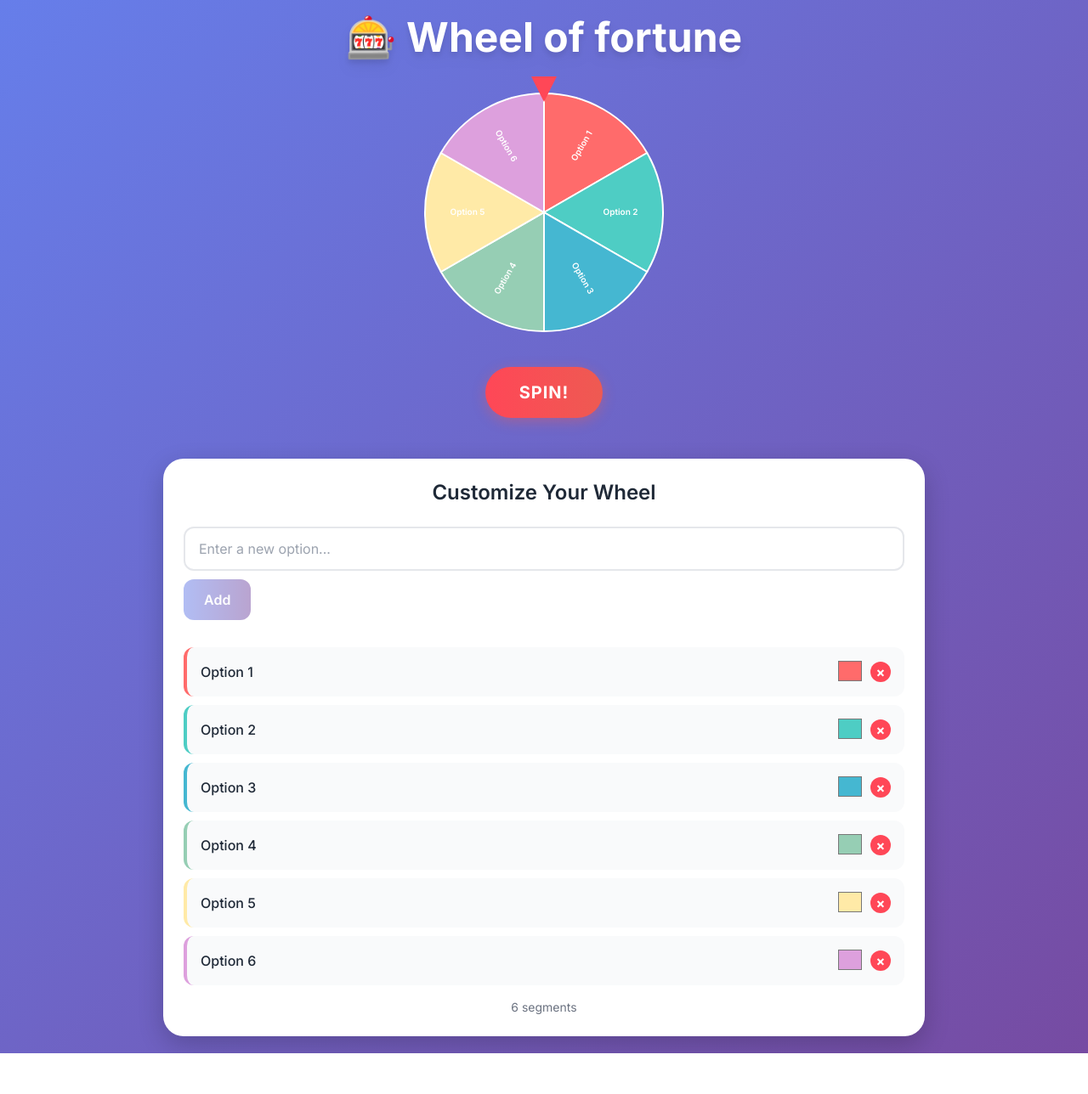
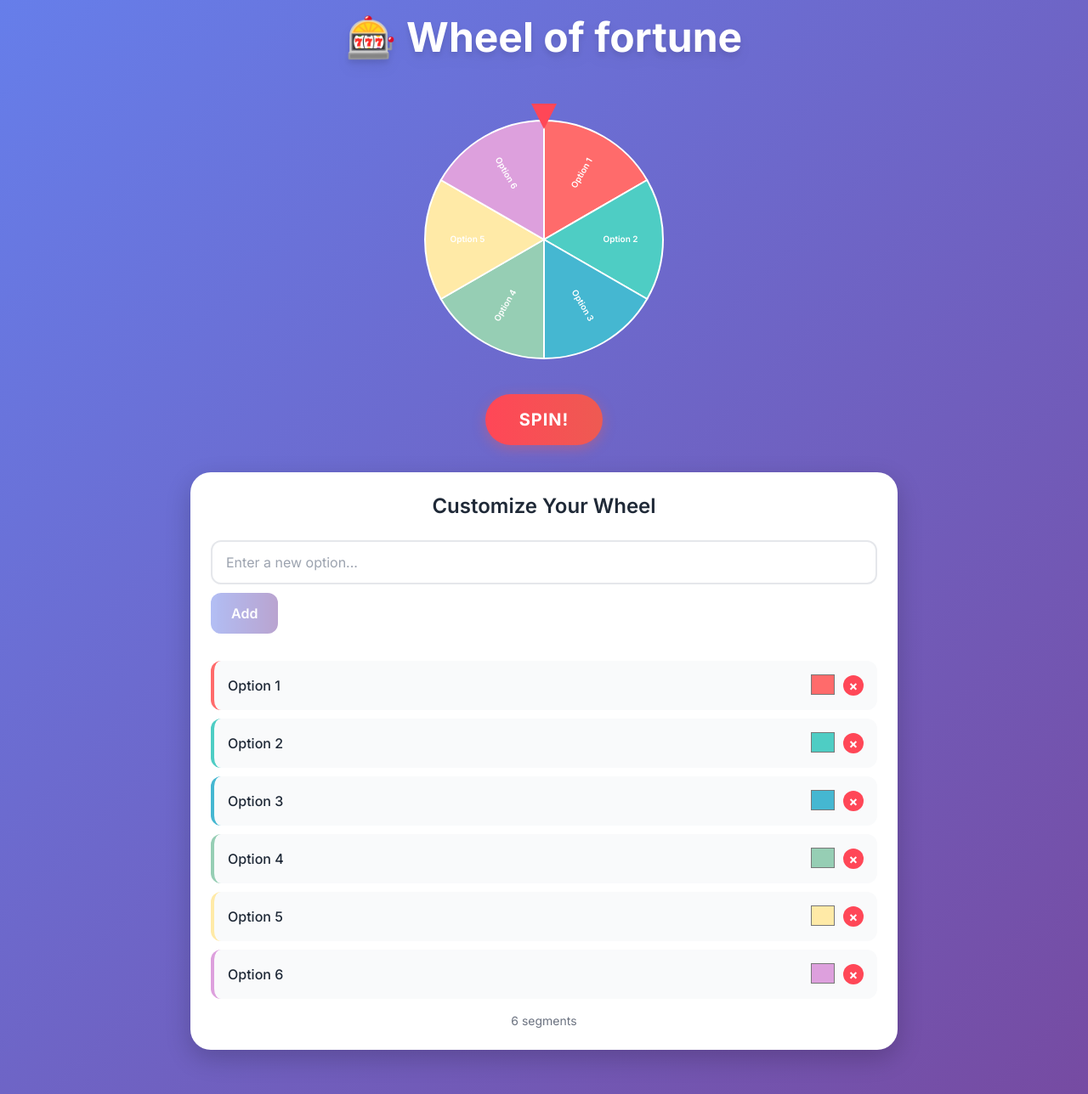
Before and after one commit to aurhell/vue3-wheel-of-fortune, a Vue app: page / in a window 1280 px wide. Shown: the whole page at 85% size. Before the commit the page ends 1240 px from the top, so only its background shows below. Built offline with nearby package versions, Linux system fonts and the light colour scheme.

Commit message:
:recycle: Feat(WheelOfFortune): create main component

```diff
--- a/src/App.vue
+++ b/src/App.vue
@@ -1,12 +1,11 @@
 <script setup lang="ts">
-import { ref, watchEffect } from "vue"
+import { ref } from "vue"
 
-import SegmentControls from "./components/SegmentControls.vue"
-import SpinningWheel from "./components/SpinningWheel.vue"
-import WinnerDisplay from "./components/WinnerDisplay.vue"
-import { MAX_SEGMENTS, MIN_SEGMENTS } from "./constants"
+import WheelOfFortune from "./components/WheelOfFortune.vue"
 
-import type { HexColor, Segment } from "./types"
+import type { Segment } from "./types"
+
+const wheelRef = ref<InstanceType<typeof WheelOfFortune> | null>(null)
 
 const segments = ref<Segment[]>([
   { name: "Option 1" },
@@ -17,37 +16,10 @@ const segments = ref<Segment[]>([
   { name: "Option 6" },
 ])
 
-const onSegmentAdd = (name: string): void => {
-  if (segments.value.length < MAX_SEGMENTS) {
-    segments.value.push({ name: name.trim() })
-  }
+const onWinner = (value: string): void => {
+  if (value.trim() === "") return
+  console.log(`Winner: ${value}`)
 }
-
-const onSegmentRemove = (index: number): void => {
-  if (segments.value.length > MIN_SEGMENTS) {
-    segments.value.splice(index, 1)
-  }
-}
-
-const onSegmentUpdateName = (index: number, segment: string): void => {
-  if (segment.trim() && segments.value.length < MAX_SEGMENTS) {
-    segments.value[index].name = segment.trim()
-  }
-}
-
-const onSegmentUpdateColor = (index: number, color: HexColor): void => {
-  segments.value[index].color = color
-}
-
-const winner = ref("")
-const onWinner = (value: string): void => {
-  winner.value = value
-}
-
-const isWinnerDisplayVisible = ref(false)
-watchEffect(() => {
-  isWinnerDisplayVisible.value = !!winner.value && winner.value.trim() !== ""
-})
 </script>
 
 <template>
@@ -57,25 +29,13 @@ watchEffect(() => {
         🎰 Wheel of fortune
       </h1>
 
-      <!-- Spinning Wheel Component -->
-      <SpinningWheel
+      <WheelOfFortune
+        ref="wheelRef"
         :segments="segments"
+        with-spin-button
+        with-winner-display
+        with-controls
         @winner="onWinner"
-      />
-
-      <!-- Winner Display Component -->
-      <WinnerDisplay
-        :winner="winner"
-        :is-visible="isWinnerDisplayVisible"
-      />
-
-      <!-- Segment Controls Component -->
-      <SegmentControls
-        :segments="segments"
-        @segment:add="onSegmentAdd"
-        @segment:remove="onSegmentRemove"
-        @segment:update:name="onSegmentUpdateName"
-        @segment:update:color="onSegmentUpdateColor"
       />
     </div>
   </div>
--- a/src/components/SegmentControls.vue
+++ b/src/components/SegmentControls.vue
@@ -48,7 +48,7 @@ const onSegmentUpdateColor = (index: number, color: HexColor): void => {
 </script>
 
 <template>
-  <div class="rounded-3xl bg-white p-8 shadow-custom sm:p-4 md:p-6">
+  <div class="w-full rounded-3xl bg-white p-8 shadow-custom sm:p-4 md:p-6">
     <h3 class="mb-6 text-center text-2xl font-semibold text-gray-800">
       Customize Your Wheel
     </h3>
--- a/src/components/SpinningWheel.vue
+++ b/src/components/SpinningWheel.vue
@@ -1,13 +1,10 @@
 <script setup lang="ts">
+import { inject } from "vue"
 
-import { watchEffect } from "vue"
-
-import { useSpin } from "@/composables/use-spin"
-import { HALF_CIRCLE, QUARTER_CIRCLE, THREE_QUARTER_CIRCLE, MIN_SEGMENTS, DEFAULT_COLORS } from "@/constants"
+import { HALF_CIRCLE, QUARTER_CIRCLE, THREE_QUARTER_CIRCLE, DEFAULT_COLORS } from "@/constants"
 
 import type { Segment } from "@/types"
 
-// Constants
 const SVG_SIZE = 300
 // eslint-disable-next-line no-magic-numbers
 const WHEEL_CENTER_X = SVG_SIZE / 2
@@ -27,29 +24,21 @@ type Props = {
 
 const props = defineProps<Props>()
 
-type Emits = {
-  spin: []
-  winner: [value: string]
-}
-
-const emit = defineEmits<Emits>()
-
 const colors = DEFAULT_COLORS
 
-const {
-  isSpinning,
-  rotation,
-  spin,
-  segmentAngle,
-  winner,
-} = useSpin(props.segments)
+const isSpinning = inject<boolean>("isSpinning")
+const rotation = inject<number>("rotation")
+const segmentAngle = inject<{ value: number }>("segmentAngle")
 
 const getSegmentColor = (index: number): string => {
   return props.segments[index].color || colors[index % colors.length]
 }
 
 const getSegmentPath = (index: number): string => {
-  const angle = segmentAngle.value
+  const angle = segmentAngle?.value
+  if (!angle) {
+    throw new Error("segmentAngle is not provided")
+  }
   const startAngle = (index * angle - QUARTER_CIRCLE) * DEGREES_TO_RADIANS
   const endAngle = ((index + 1) * angle - QUARTER_CIRCLE) * DEGREES_TO_RADIANS
 
@@ -64,33 +53,38 @@ const getSegmentPath = (index: number): string => {
 }
 
 const getTextX = (index: number): number => {
+  if (!segmentAngle) {
+    throw new Error("segmentAngle is not provided")
+  }
   // eslint-disable-next-line no-magic-numbers
   const angle = (index * segmentAngle.value + segmentAngle.value / 2 - QUARTER_CIRCLE) * DEGREES_TO_RADIANS
   return WHEEL_CENTER_X + TEXT_RADIUS * Math.cos(angle)
 }
 
 const getTextY = (index: number): number => {
+  if (!segmentAngle) {
+    throw new Error("segmentAngle is not provided")
+  }
   // eslint-disable-next-line no-magic-numbers
   const angle = (index * segmentAngle.value + segmentAngle.value / 2 - QUARTER_CIRCLE) * DEGREES_TO_RADIANS
   return WHEEL_CENTER_Y + TEXT_RADIUS * Math.sin(angle)
 }
 
 const getTextTransform = (index: number): string => {
+  if (!segmentAngle) {
+    throw new Error("segmentAngle is not provided")
+  }
   // eslint-disable-next-line no-magic-numbers
   const angle = index * segmentAngle.value + segmentAngle.value / 2 - QUARTER_CIRCLE
   const x = getTextX(index)
   const y = getTextY(index)
   return `rotate(${angle > QUARTER_CIRCLE && angle < THREE_QUARTER_CIRCLE ? angle + HALF_CIRCLE : angle}, ${x}, ${y})`
 }
-
-watchEffect(() => {
-  emit("winner", winner.value)
-})
 </script>
 
 <template>
-  <div class="mb-12 flex flex-col items-center">
-    <div class="relative mb-8">
+  <div class="flex flex-col items-center">
+    <div class="relative">
       <svg
         class="wheel-spin-transition xs:size-[200px] size-[300px] rounded-full sm:size-[250px] md:size-[300px]"
         :class="{ 'wheel-spin-transition': isSpinning }"
@@ -129,16 +123,5 @@ watchEffect(() => {
       <!-- Pointer -->
       <div class="absolute -top-2.5 left-1/2 z-10 size-0 -translate-x-1/2 transform border-x-[15px] border-t-[30px] border-x-transparent border-t-wheel-red" />
     </div>
-
-    <!-- Spin Button -->
-    <button
-      class="cursor-pointer rounded-full border-none bg-gradient-to-r from-wheel-red to-wheel-red-dark px-10 py-4 text-xl font-bold uppercase tracking-wider text-white shadow-button transition-all duration-300 hover:-translate-y-0.5 hover:shadow-button-hover active:translate-y-0 disabled:transform-none disabled:cursor-not-allowed disabled:opacity-60"
-      :class="{ 'animate-pulse-custom': isSpinning }"
-      :disabled="isSpinning || segments.length < MIN_SEGMENTS"
-      aria-label="Spin the wheel button"
-      @click="spin"
-    >
-      {{ isSpinning ? 'Spinning...' : 'SPIN!' }}
-    </button>
   </div>
 </template>
--- /dev/null
+++ b/src/components/WheelOfFortune.vue
@@ -0,0 +1,99 @@
+<script setup lang="ts">
+import { onMounted, provide, ref, watchEffect } from "vue"
+
+import SegmentControls from "@/components/SegmentControls.vue"
+import SpinningWheel from "@/components/SpinningWheel.vue"
+import WinnerDisplay from "@/components/WinnerDisplay.vue"
+import { useSegmentControls } from "@/composables/use-segment-controls"
+import { useSpin } from "@/composables/use-spin"
+import { MIN_SEGMENTS } from "@/constants"
+
+import type { Segment } from "@/types"
+
+type Emits = {
+  winner: [value: string]
+}
+
+const emit = defineEmits<Emits>()
+
+type Props = {
+  segments: Segment[],
+  withSpinButton?: boolean,
+  withWinnerDisplay?: boolean,
+  withControls?: boolean,
+}
+
+const props = defineProps<Props>()
+
+const {
+  isSpinning,
+  spin,
+  winner,
+  rotation,
+  segmentAngle,
+} = useSpin(props.segments)
+
+provide("spin", spin)
+provide("isSpinning", isSpinning)
+provide("rotation", rotation)
+provide("segmentAngle", segmentAngle)
+
+defineExpose({ spin })
+
+watchEffect(() => {
+  emit("winner", winner.value)
+})
+
+const isWinnerDisplayVisible = ref(false)
+
+watchEffect(() => {
+  if (!props.withWinnerDisplay) {
+    return
+  }
+  isWinnerDisplayVisible.value = !!winner.value && winner.value.trim() !== ""
+})
+
+const segmentsRef = ref(props.segments)
+const { onSegmentAdd, onSegmentRemove, onSegmentUpdateName, onSegmentUpdateColor } = useSegmentControls(segmentsRef)
+
+onMounted(() => {
+  console.info("[WheelOfFortune] To start the wheel manually, call the `spin` method on the component instance.")
+  console.info("[WheelOfFortune] Example: `wheelRef.value?.spin()`")
+  console.info("[WheelOfFortune] You can also use the `withSpinButton` prop to display a spin button.")
+})
+</script>
+
+<template>
+  <div class="flex flex-col items-center justify-center gap-8 p-8">
+    <SpinningWheel
+      :segments="props.segments"
+      :is-spinning="isSpinning"
+    />
+
+    <button
+      v-if="props.withSpinButton"
+      class="cursor-pointer rounded-full border-none bg-gradient-to-r from-wheel-red to-wheel-red-dark px-10 py-4 text-xl font-bold uppercase tracking-wider text-white shadow-button transition-all duration-300 hover:-translate-y-0.5 hover:shadow-button-hover active:translate-y-0 disabled:transform-none disabled:cursor-not-allowed disabled:opacity-60"
+      :class="{ 'animate-pulse-custom': isSpinning }"
+      :disabled="isSpinning || segments.length < MIN_SEGMENTS"
+      aria-label="Spin the wheel button"
+      @click="spin"
+    >
+      {{ isSpinning ? 'Spinning...' : 'SPIN!' }}
+    </button>
+
+    <WinnerDisplay
+      v-if="props.withWinnerDisplay"
+      :winner="winner"
+      :is-visible="isWinnerDisplayVisible"
+    />
+
+    <SegmentControls
+      v-if="props.withControls"
+      :segments="props.segments"
+      @segment:add="onSegmentAdd"
+      @segment:remove="onSegmentRemove"
+      @segment:update:name="onSegmentUpdateName"
+      @segment:update:color="onSegmentUpdateColor"
+    />
+  </div>
+</template>
--- a/src/components/WinnerDisplay.vue
+++ b/src/components/WinnerDisplay.vue
@@ -10,7 +10,7 @@ defineProps<Props>()
 <template>
   <div
     v-if="winner"
-    class="mb-8 translate-y-5 rounded-3xl bg-white p-8 text-center opacity-0 shadow-custom transition-all duration-500 ease-out"
+    class="w-full translate-y-5 rounded-3xl bg-white p-8 text-center opacity-0 shadow-custom transition-all duration-500 ease-out"
     :class="{ 'translate-y-0 opacity-100': isVisible }"
   >
     <h2 class="mb-4 text-3xl font-bold text-gray-800">
--- /dev/null
+++ b/src/composables/use-segment-controls.ts
@@ -0,0 +1,35 @@
+import { MAX_SEGMENTS, MIN_SEGMENTS } from "@/constants"
+
+import type { Segment, HexColor } from "@/types"
+import type { Ref } from "vue"
+
+export const useSegmentControls = (segments: Ref<Segment[]>) => {
+  const onSegmentAdd = (name: string): void => {
+    if (segments.value.length < MAX_SEGMENTS) {
+      segments.value.push({ name: name.trim() })
+    }
+  }
+
+  const onSegmentRemove = (index: number): void => {
+    if (segments.value.length > MIN_SEGMENTS) {
+      segments.value.splice(index, 1)
+    }
+  }
+
+  const onSegmentUpdateName = (index: number, segment: string): void => {
+    if (segment.trim() && segments.value.length < MAX_SEGMENTS) {
+      segments.value[index].name = segment.trim()
+    }
+  }
+
+  const onSegmentUpdateColor = (index: number, color: HexColor): void => {
+    segments.value[index].color = color
+  }
+
+  return {
+    onSegmentAdd,
+    onSegmentRemove,
+    onSegmentUpdateName,
+    onSegmentUpdateColor,
+  }
+}
```
